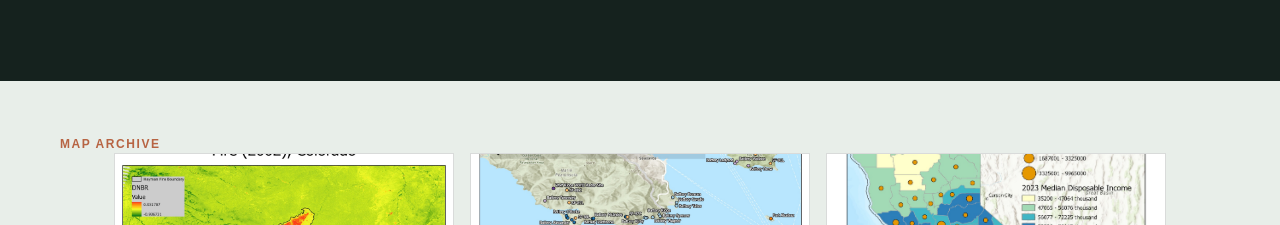
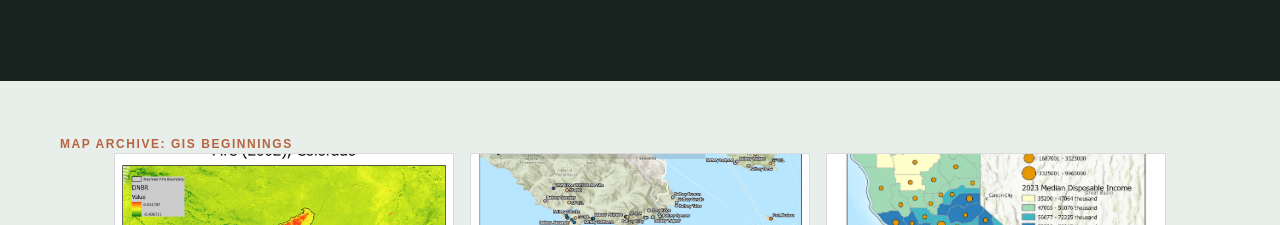
Before and after one commit to gwenramsey/gwenramsey.github.io, a plain HTML site: page index.html in a window 1280 px wide. Shown: the part 1140-1365 px from the top of the page. Drawn offline with Linux system fonts and the light colour scheme.

Commit message:
Update index.html

```diff
--- a/index.html
+++ b/index.html
@@ -247,7 +247,7 @@ a[href="manzanita-mapping.html"] img {
 <!-- Replace your entire current Map Archive section with this block. -->
 <section class="map-archive" id="map-archive">
   <div class="wrap">
-    <div class="section-label">Map archive</div>
+    <div class="section-label">Map archive: GIS beginnings</div>
     <div class="map-carousel" aria-label="Map gallery">
       <button class="map-arrow map-prev" type="button" aria-label="Previous maps">←</button>
       <div class="map-viewport"><div class="map-track"></div></div>
```
